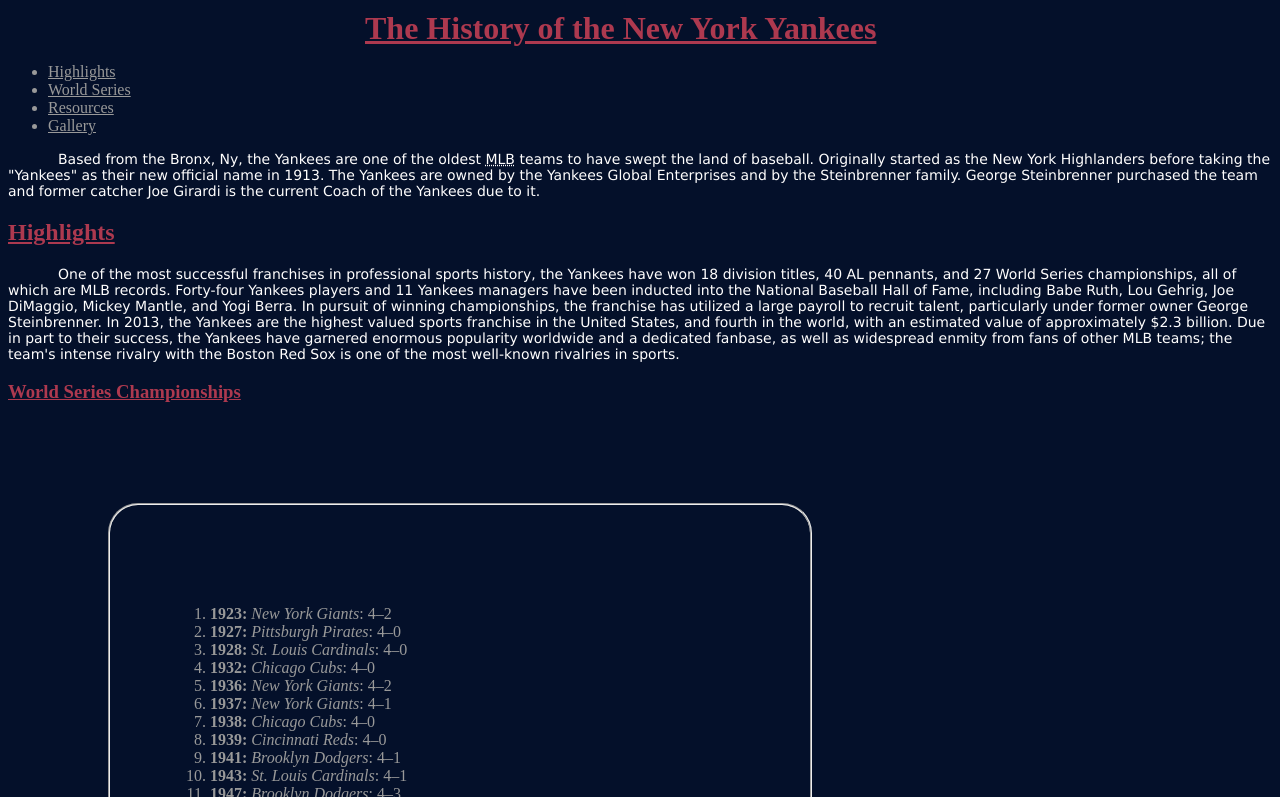
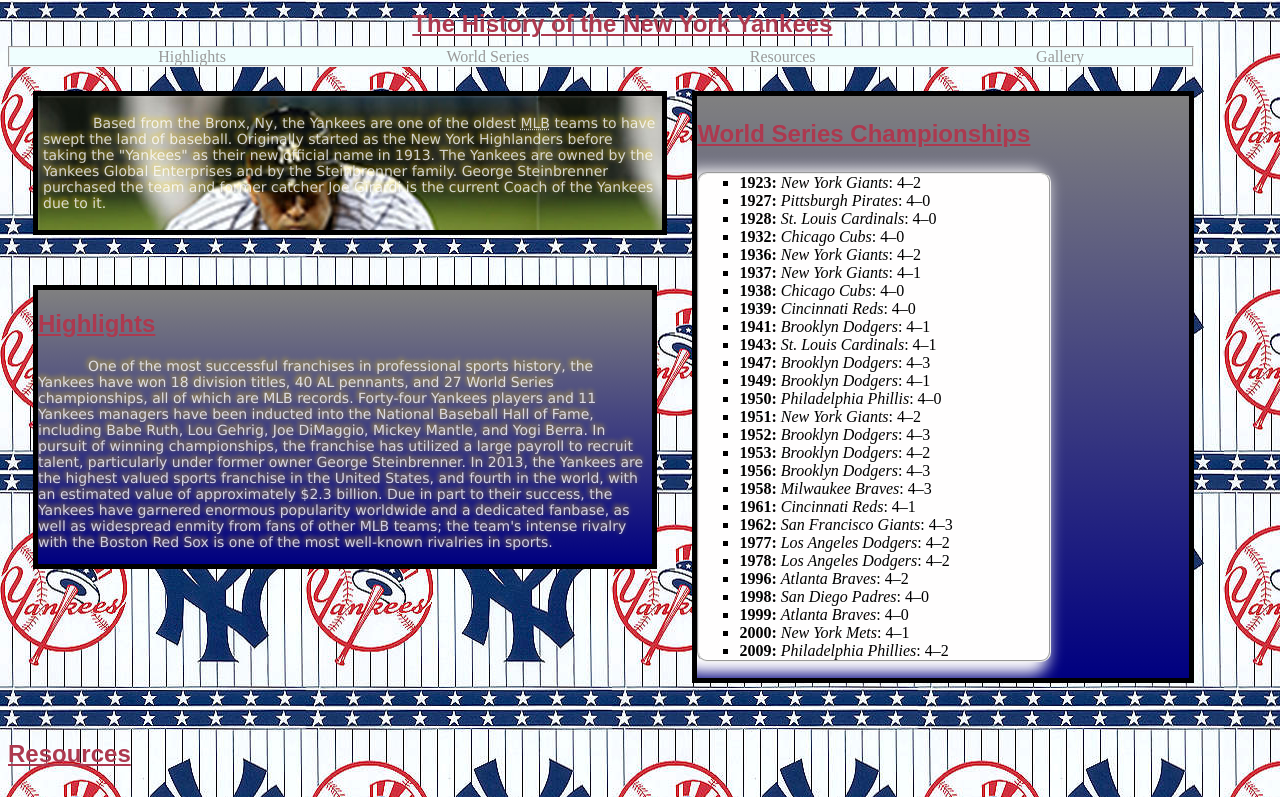
Before and after one commit to Smvargas787/DWS1, a plain HTML site: page index.html in a window 1280 px wide. Shown: the top 797 px of the page. Drawn offline with Linux system fonts and the light colour scheme.

Commit message:
Finished Project 3

```diff
--- a/css/main.css
+++ b/css/main.css
@@ -6,50 +6,114 @@ h1 {
     margin-left: auto;
     margin-bottom: 10px;
     margin-right: auto;
+    text-align: center;
 }
 
 h1, h2, h3, h4, h5  {
     color: #AD394F;
+    font-family: Arial, Verdana, sans-serif;
+    font-size: 24px;
 
 }
 
 /*Body*/
 
 body {
-		background-color: #04102A
+  background-image:url("../images/ny_logo.jpg");
+    width:96%;
 }
 
+
+
 /*Paragraphs*/
+
+@font-face {
+    font-family: 'Rokkitt';
+    font-style: normal;
+    font-weight: 500;
+    src: local('Rokkitt'), url(http://fonts.gstatic.com/s/rokkitt/v8/RcB7dRNAX_8JE8zinU47YALUuEpTyoUstqEm5AMlJo4.woff) format('woff');
+}
+
+
+
 p {
     color: #FFFEFE;
+    font-family: Rokkitt, Georgia, seif;
+    opacity: 0.8;
+    text-shadow: -1px -2px 5px #FFD400;
+     background-image:url ("../images/ny_logo.jpg");
+}
+
+/*tables*/
+#container{
+    display:inline;
+    padding: 10px;
+    height: 4px;
+    width: 10px;
+    text-align:center;
+    margin: 105px;
+
+}
+
+#nav li{
+    display:inline;
+    width: 600px;
+    margin: 108.3px;
+    color: #999;
+}
+
+#nav ul{
+    display:inline;
+    border: 2px groove;
+    background-color: #EFFEFE;
+
 }
 
 /*Lists*/
 ol {
-			color: #FFFEFE;
     border: 2px groove;
-			border-radius: 30px;
-			box-shadow: 500px;
-			width: 500px;
-			height: 500px;
-			padding: 100px;
-			margin: 100px;
-
+    background-color: #FFFEFE;
+    width: 300px;
+    padding-right: 10px;
+    border-radius: 10px;
+    height: auto;
+    box-shadow: -10px 5px 15px 7px #FFFEFE;
+    list-style:square;
 }
 
 /*Captions*/
 figcaption {
+    border: 2px groove;
+    width: 150px;
     color: #FFFEFE;
+	background: linear-gradient(grey,navy);
 }
 
 /*Links*/
-a, li {
+a:link {
     color: #999999;
+    text-decoration:none;
+}
+
+a:visited {
+    color: #000;
+}
+
+a:hover {
+    background-color: hsla (50, 51%, 0.94);
+    color: #000;
+    text-decoration: underline;
+
+}
+
+a:active {
+    color: #EFFEFE;
+
 }
 
 /*Styling Text*/
 p {
-				font-family: 	verdana;
+    font-family:verdana;
     font-size: 14px;
     font-weight: 10px;
     font-style: italic
@@ -59,3 +123,53 @@ p {
 
 
 }
+
+/** Stageing **/
+#resource{
+					float:left;
+}
+
+#resource ul{
+    color: #999;
+}
+
+#resource ul li{
+    background-color: #EFFEFE;
+    background: linear-gradient(#808080,#000080);
+
+}
+
+#resource ul li a{
+    color: #EFE;
+}
+
+/*columns*/
+#column1 {
+									float:left;
+									width:50%;
+									margin:25px;
+									border:5px solid #000;
+									overflow:auto;
+									background-color:black;
+									padding:5px;
+									background-image: url("../images/smalldj_ny.jpg");
+}
+#column2 {
+									float:left;
+									width:50%;
+									margin:25px;
+									border:5px solid #000;
+									background: linear-gradient(#808080,#000080);
+);
+									overflow:auto;
+}
+
+#column3 {
+
+									height:10%;
+									width:40%;
+									margin:25px;
+									border:5px solid #000;
+									background: linear-gradient(#808080,#000080);
+									overflow:auto;
+}
--- a/index.html
+++ b/index.html
@@ -10,7 +10,7 @@
 
 <body>
 			<h1><u>The History of the New York Yankees</u></h1>
-
+<div id="nav">
 			  <ul>
 			    <li><a href="#highlights">Highlights</a></li>
 			    <li><a href="#worldseries">World Series</a></li>
@@ -18,12 +18,16 @@
 			    <li><a href="#gallery">Gallery</a></li>
 
 			  </ul>
+  </div>
+	<div id="column1">
+			<p>Based from the Bronx, Ny, the Yankees are one of the oldest <abbr title="Major League Baseball">MLB</abbr> teams to have swept the land of baseball. Originally started as the New York Highlanders before taking the "Yankees" as their new official name in 1913. The Yankees are owned by the Yankees Global Enterprises and by the Steinbrenner family. George Steinbrenner purchased the team and former catcher Joe Girardi is the current Coach of the Yankees due to it.  </p>
+	</div>
 
-			<p>Based from the Bronx, Ny, the Yankees are one of the oldest <abbr title="Major League Baseball">MLB</abbr> teams to have swept the land of baseball. Originally started as the New York Highlanders before taking the "Yankees" as their new official name in 1913. The Yankees are owned by the Yankees Global Enterprises and by the Steinbrenner family. George Steinbrenner purchased the team and former catcher Joe Girardi is the current Coach of the Yankees due to it.  </p>
-
+	<div id="column2">
 			<h2 id="highlights"><u>Highlights</u></h2>
 			<p>One of the most successful franchises in professional sports history, the Yankees have won 18 division titles, 40 AL pennants, and 27 World Series championships, all of which are MLB records. Forty-four Yankees players and 11 Yankees managers have been inducted into the National Baseball Hall of Fame, including Babe Ruth, Lou Gehrig, Joe DiMaggio, Mickey Mantle, and Yogi Berra. In pursuit of winning championships, the franchise has utilized a large payroll to recruit talent, particularly under former owner George Steinbrenner. In 2013, the Yankees are the highest valued sports franchise in the United States, and fourth in the world, with an estimated value of approximately $2.3 billion. Due in part to their success, the Yankees have garnered enormous popularity worldwide and a dedicated fanbase, as well as widespread enmity from fans of other MLB teams; the team's intense rivalry with the Boston Red Sox is one of the most well-known rivalries in sports.</p>
-
+	</div>
+	<div id="column3">
 			<h3 id="worldseries"><u>World Series Championships</u></h3>
 			<ol>
 			<li><strong>1923:</strong> <em>New York Giants</em>: 4–2 </li>
@@ -55,9 +59,10 @@
 			<li> <strong>2009:</strong> <em>Philadelphia Phillies</em>: 4–2</li>
 
 			</ol>
-			<h4 id=resource><u>Resources</u></h4>
+	</div>
+  <div id=resource>
+    <h4><u>Resources</u></h4>
     <ul>
-
 			<li><a href="http://en.wikipedia.org/wiki/New_York_Yankees#Distinctions">New York Yankees Wikipedia</a>
 						</li>
 						<li><a href="http://en.wikipedia.org/wiki/New_York_Yankees#History">
@@ -70,28 +75,26 @@
 						<h5 id=gallery><u>Gallery</u></h5>
 						<figure>
 						<a href="images/stadium.jpg">
-					<img src="images/stadium.jpg" alt="Stadium" width="150" height="150"/></a>
+					<img src="images/smallyankeestadium.jpg" alt="Stadium"/></a>
 						<figcaption>Fig1. - An overview of the Yankee Stadium in the Bronx, Ny.</figcaption>
 						</figure>
 						<figure>
 						<a href="images/baberuth.jpg">
-					<img src="images/baberuth.jpg" alt="Babe Ruth" width="150" height="150"/></a>
+					<img src="images/smallBabe_Ruth2.jpg" alt="Babe Ruth"/></a>
 						<figcaption>Fig2. - 1936 Ny Yankee Hall of Fame Inductee, Babe Ruth.</figcaption>
 						</figure>
 						<figure>
 						<a href="images/munsongear.jpg">
-					<img src="images/munsongear.jpg" alt="Munson Gear" width="150" height="150"/></a>
+					<img src="images/smallMunson_Gear.jpg" alt="Munson Gear"/></a>
 						<figcaption>Fig3. -Uniform for the Ny Yankees.</figcaption>
 						</figure>
 						<figure>
 						<a href="images/trophies.jpg">
-					<img src="images/trophies.jpg" alt="Trophies" width="150" height="150"/></a>
+					<img src="images/smalltrophies.jpg" alt="Trophies"/></a>
 						<figcaption>Fig4. -A couple of the Yank's World Series Trophies.</figcaption>
 						</figure>
 
 						<a href="#top">Top</a>
-
-
-
+    </div>
   </body>
 </html>
```
Also changed, not shown: images/dj_ny.jpeg (added), images/ny_logo.jpg (added), images/smallBabe_Ruth2.jpg (added), images/smallMunson_Gear.jpg (added), images/smalldj_ny.jpg (added), images/smalltrophies.jpg (added), images/smallyankeestadium.jpg (added). Lines whose indentation alone changed are shown as unchanged.
